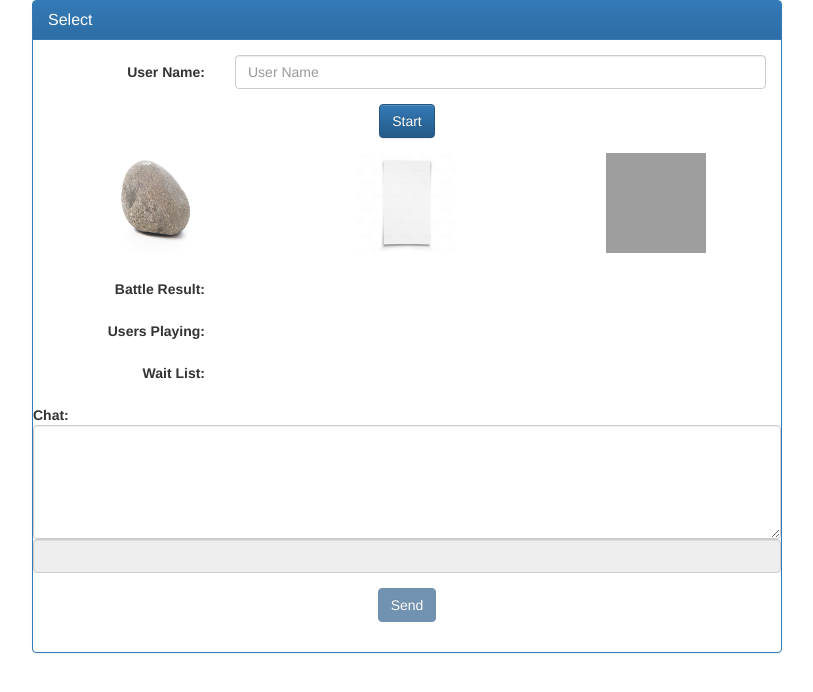
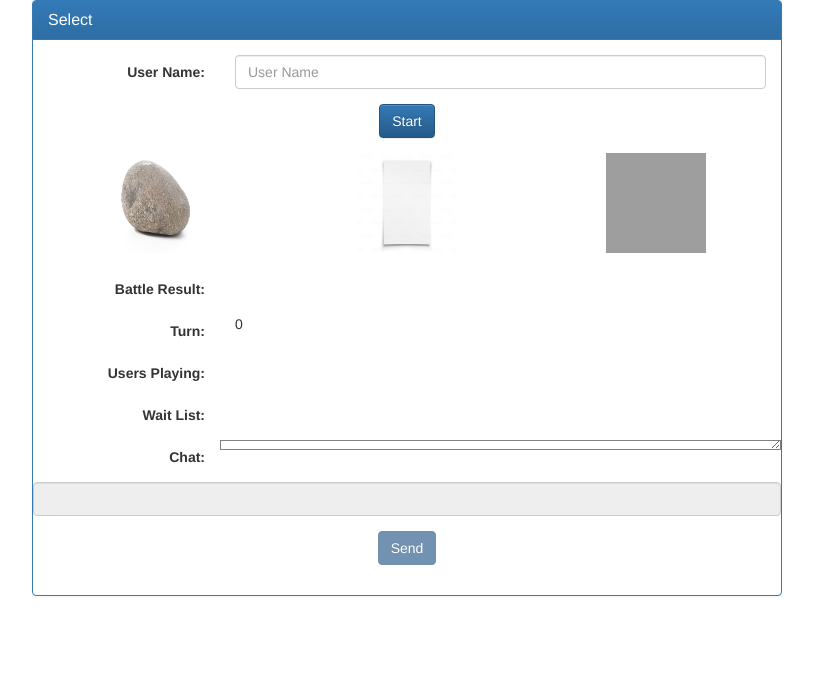
Before and after one commit to KevinAngeles/RPS-Multiplayer, a PHP site: page / in a window 1280 px wide. Shown: the top 692 px of the page, without its empty margins (233-1046 px from the left). Run offline with PHP 8.4, Linux system fonts and the light colour scheme; some libraries are stand-ins or nearby versions; grey boxes are pictures that could not be loaded.

Commit message:
changed textarea to div and synchronized turns with db

```diff
--- a/assets/css/style.css
+++ b/assets/css/style.css
@@ -20,3 +20,14 @@
     display: inline-block;
     margin: 10px;
 }
+#chat {
+    -moz-appearance: textfield-multiline;
+    -webkit-appearance: textarea;
+    border: 1px solid gray;
+    font: medium -moz-fixed;
+    font: -webkit-small-control;
+    max-height: 100px;
+    overflow: auto;
+    padding: 4px;
+    resize: both;
+}
--- a/assets/javascript/code.js
+++ b/assets/javascript/code.js
@@ -13,6 +13,7 @@ $(document).on("ready",function(){
 	var userListRef = db.ref("selectedUsers");
 	var waitListRef = db.ref("waitListUsers");
 	var chatRef = db.ref("chat");
+	var turnRef = db.ref("turn");
 
 	/*User Data*/
 	var name = "";
@@ -22,6 +23,7 @@ $(document).on("ready",function(){
 	var iPlayed = false;
 	var myUserRef;//ref to user data in Firebase
 	var myKey = "";
+	var gameStarted = false;
 	/*End User Data*/
 	var chatMsg= "";
 	var score1 = 0;
@@ -42,6 +44,11 @@ $(document).on("ready",function(){
 		if( u.val() !== null)
 		{
 			selectedUsersCounter = Object.keys(u.val()).length;
+			if( selectedUsersCounter === 2 && currentStatus === "selected" && !gameStarted )
+			{
+				$("#battleResult").html("Click on a picture to play.");
+				gameStarted = true;
+			}
 		}
 	});
 	/*End Users Selected*/
@@ -51,17 +58,25 @@ $(document).on("ready",function(){
 		{
 			chatMsg = snapshot.val().msg;
 			var msgHistory = snapshot.val();
-			$("#chat").val(chatMsg);
+			$("#chat").html(chatMsg);
 			if(name !== "")
-				chatRef.onDisconnect().set({msg:chatMsg+"\n"+name+" left the game."});
+				chatRef.onDisconnect().set({msg:chatMsg+"<p>"+name+" left the game.</p>"});
 
 			//Keep chat scrolled to the bottom
-			document.getElementById("chat").scrollTop = document.getElementById("chat").scrollHeight;
+			$("#chat").animate({"scrollTop": $('#chat')[0].scrollHeight}, "slow");
+			if(myKey !== "")
+				$("."+myKey).css({"color":"blue","font-weight": "bold"});
 		}
 	});
 
+	turnRef.on("value", function(snapshot){
+		if(snapshot.val() !== null)
+			turn = parseInt(snapshot.val());
+		$("#turn").html(turn);
+	});
 	$("#sendChat").prop("disabled",true);
 	$("#inputChat").prop("disabled",true);
+	$(".btnRps").prop("disabled",true);
 
 	$("#sub").on("click",function(ev){
 		ev.preventDefault();
@@ -72,6 +87,8 @@ $(document).on("ready",function(){
 			if(selectedUsersCounter < 2)
 			{
 				currentStatus = "selected";
+				if(selectedUsersCounter <= 0)
+					$("#battleResult").html("Waiting for an opponent to start the game.");
 				// Generate a reference to a new location for my user with push.
 				myUserRef = userListRef.push();
 			}
@@ -90,6 +107,8 @@ $(document).on("ready",function(){
 				{
 					// If I lose internet connection, remove me from the list.
 					myUserRef.onDisconnect().remove();
+					//Reset turn to 0 on disconnect
+					turnRef.onDisconnect().set(0);
 				}
 				// Set initial status.
 				setUserStatus(currentStatus);
@@ -97,7 +116,7 @@ $(document).on("ready",function(){
 				$("#inputUserName").prop("disabled",true);
 				$("#sendChat").prop("disabled",false);
 				$("#inputChat").prop("disabled",false);
-
+				$(".btnRps").prop("disabled",false);
 			});
 		}
 		else
@@ -111,9 +130,8 @@ $(document).on("ready",function(){
 
 		var txt = $.trim($("#inputChat").val());
 
-	    if(chatMsg !== "") chatMsg = chatMsg + "\n";
-	    chatMsg = chatMsg + name + ": " + txt;
-		console.log("chat message is "+chatMsg);
+	    if(chatMsg !== "") chatMsg = chatMsg + "<p>";
+	    chatMsg = chatMsg + "<span class='"+myKey+"'>" + name + ": " + txt+"</span></p>";
 		chatRef.set({msg:chatMsg});
 		$("#inputChat").val("");
 	});
@@ -122,9 +140,8 @@ $(document).on("ready",function(){
 		{
 			var txt = $.trim($("#inputChat").val());
 
-			if(chatMsg !== "") chatMsg = chatMsg + "\n";
-			chatMsg = chatMsg + name + ": " + txt;
-			console.log("chat message is "+chatMsg);
+			if(chatMsg !== "") chatMsg = chatMsg + "<p>";
+			chatMsg = chatMsg + "<span class='"+myKey+"'>"+name + ": " + txt+"</span></p>";
 			chatRef.set({msg:chatMsg});
 			$("#inputChat").val("");
 		}
@@ -132,12 +149,16 @@ $(document).on("ready",function(){
 	$(".btnRps").on("click",function(ev){
 		ev.preventDefault();
 
-		if( (selectedUsersCounter === 2) && (!iPlayed) && (currentStatus === "selected") )
+		if( currentStatus === "selected" )
+		{
+			if( selectedUsersCounter === 2 )
+			{
+				if( !iPlayed )
 				{
 					var rps = $(ev.currentTarget).data("val");
 					var rndVal = Date.now()+Math.floor(Math.random() * 1500);//used to force a child_added event even if the user had the same selection.
 					myUserRef.update({ turn: turn, rpsSelected: rps, rnd: rndVal });
-			$("#game").append($("<div>" + name + " selected " + rps + "</div>"));
+					$("#battleResult").html($("<div>" + name + " selected " + rps + "</div>"));
 					iPlayed = true;
 					if(opponentPlayed)
 					{
@@ -157,42 +178,60 @@ $(document).on("ready",function(){
 								var playerSelection2 = player2.rpsSelected;
 								var res = "";
 								//check who won
-						res = pname1 + " selected " + playerSelection1 + " and " + pname2 + " selected " + playerSelection2 + " so ";
+								if(pkey1 === myKey)
+								{
+									res = "<span class='"+myKey+"'>"+pname1 + " selected "+playerSelection1+"</span> and "+pname2+" selected "+playerSelection2+" so ";
+								}
+								else
+								{
+									res = pname1 + " selected "+playerSelection1+" and <span class='"+myKey+"'>"+pname2+" selected "+playerSelection2+"</span> so ";
+								}
+
 								if(playerSelection1===playerSelection2)
 								{
 									res = res + " It is a tie!";
 								}
 								else if(playerSelection1 === "rock" && playerSelection2 === "scissors" || playerSelection1 === "paper" && playerSelection2 === "rock" || playerSelection1 === "scissors" && playerSelection2 === "paper" )
 								{
+									if(pkey1 === myKey)
+										res=res+"<span class='"+pkey1+"'>"+pname1 + " wins!!!</span>"
+									else
 										res = res + pname1 + " wins!!!";
 									score1 = score1 + 1;
-							$("#" + pkey1 + " .userScore").html(score1);
+									$("#"+pkey1+" .userScore").html(score1);
 								}
 								else
 								{
+									if(pkey2 === myKey)
+										res=res+"<span class='"+pkey2+"'>"+pname2 + " wins!!!</span>"
+									else
 										res = res + pname2 + " wins!!!";
 									score2 = score2 + 1;
-							$("#" + pkey2 + " .userScore").html(score2);
+									$("#"+pkey2+" .userScore").html(score2);
 								}
-
-						//set results and won to battle result
+								//Set results and won to battle result
 								$("#battleResult").html(res);
-						iPlayed = false;
+								if(myKey !== "")
+									$("."+myKey).css({"color":"blue","font-weight": "bold"});	iPlayed = false;
 								opponentPlayed = false;
-						$("#game").html("");
-						turn=turn+1;
 							}
 						});
 					}
 				}
 				else
 				{
-			if(currentStatus === "waitlist")
-				console.log("You are in the wait list!!");
+					$("#battleResult").html("Waiting for opponent choice.");
+				}
+			}
 			else
-				console.log("waiting for an opponent");
+			{
+				$("#battleResult").html("Waiting for an opponent to start the game.");
 			}
-
+		}
+		else if(currentStatus === "waitlist")
+		{
+			$("#battleResult").html("You are in the wait list!!");
+		}
 	});
 
 	function setUserStatus(status)
@@ -222,7 +261,12 @@ $(document).on("ready",function(){
 		$("#" + snapshot.key).remove();
 		selectedUsersCounter--;
 		if(selectedUsersCounter<2)
+		{
+			//change turn to 0
 			console.log("possible change to 'selected'");//change this later / move an user from waitlist to selected list
+		}
+		turn = 0;
+		$("#battleResult").html("");
 	});
 
 	waitListRef.on("child_removed", function(snapshot) {
@@ -230,7 +274,6 @@ $(document).on("ready",function(){
 		waitListUsersCounter--;
 	});
 
-	// Update our GUI to change a user"s status.
 	userListRef.on("child_changed", function(snapshot) {
 		var user = snapshot.val();
 
@@ -238,7 +281,8 @@ $(document).on("ready",function(){
 		{
 			if(user.hasOwnProperty("rpsSelected") && user.rpsSelected !== "")
 			{
-				$("#game").append($("<div>"+user.name+" made a selection. </div>"));
+				$("#battleResult").html($("<div>"+user.name+" made a selection. </div>"));
+				console.log("opponent selected something");
 				opponentPlayed = true;
 				if(iPlayed)
 				{
@@ -257,44 +301,49 @@ $(document).on("ready",function(){
 							var pname2 = player2.name;
 							var playerSelection2 = player2.rpsSelected;
 							//check who won
-							res = pname1 + " selected "+playerSelection1+" and "+pname2+" selected "+playerSelection2+" so ";
+							if(pkey1 === myKey)
+							{
+								res = "<span class='"+myKey+"'>"+pname1 + " selected "+playerSelection1+"</span> and "+pname2+" selected "+playerSelection2+" so ";
+							}
+							else
+							{
+								res = pname1 + " selected "+playerSelection1+" and <span class='"+myKey+"'>"+pname2+" selected "+playerSelection2+"</span> so ";
+							}
+
 							if(playerSelection1===playerSelection2)
 							{
 								res = res + " It is a tie!";
 							}
 							else if(playerSelection1 === "rock" && playerSelection2 === "scissors" || playerSelection1 === "paper" && playerSelection2 === "rock" || playerSelection1 === "scissors" && playerSelection2 === "paper" )
 							{
+								if(pkey1 === myKey)
+									res=res+"<span class='"+pkey1+"'>"+pname1 + " wins!!!</span>"
+								else
 									res = res + pname1 + " wins!!!";
 								score1 = score1 + 1;
 								$("#"+pkey1+" .userScore").html(score1);
 							}
 							else
 							{
+								if(pkey2 === myKey)
+									res=res+"<span class='"+pkey2+"'>"+pname2 + " wins!!!</span>"
+								else
 									res = res + pname2 + " wins!!!";
 								score2 = score2 + 1;
 								$("#"+pkey2+" .userScore").html(score2);
 							}
 							//set results and won to battle result
 							$("#battleResult").html(res);
+							if(myKey !== "")
+								$("."+myKey).css({"color":"blue","font-weight": "bold"});
 							iPlayed = false;
 							opponentPlayed = false;
-							$("#game").html("");
 							turn=turn+1;
+							turnRef.set(turn);
 						}
 					});
 				}
 			}
 		}
 	});
-	/*
-	chatRef.on("child_added", function(snapshot) {
-		var msgHistory = snapshot.val();
-		$("#chat").val(msgHistory);
 });
-
-	chatRef.on("child_changed", function(snapshot) {
-		var msgHistory = snapshot.val();
-		$("#chat").val(msgHistory);
-	});*/
-
-});
--- a/index.html
+++ b/index.html
@@ -72,6 +72,10 @@
 									<div class="col-sm-9" id="battleResult"></div>
 								</div>
 								<div class="form-group">
+									<label class="col-sm-3 control-label">Turn:</label>
+									<div class="col-sm-9" id="turn">0</div>
+								</div>
+								<div class="form-group">
 									<label class="col-sm-3 control-label">Users Playing:</label>
 									<div class="col-sm-9" id="selectedList"></div>
 								</div>
@@ -80,8 +84,10 @@
 									<div class="col-sm-9" id="waitList"></div>
 								</div>
 								<div class="form-group">
-									<label for="chat" class="control-label">Chat:</label>
-									<textarea class="form-control" rows="5" id="chat"></textarea>
+									<label for="chat" class="col-sm-3 control-label">Chat:</label>
+									<div class="col-sm-9" id="chat"></div>
+								</div>
+								<div class="form-group text-center">
 									<input type="text" class="form-control" id="inputChat">
 								</div>
 								<div class="form-group">
```
Lines whose indentation alone changed are shown as unchanged.
